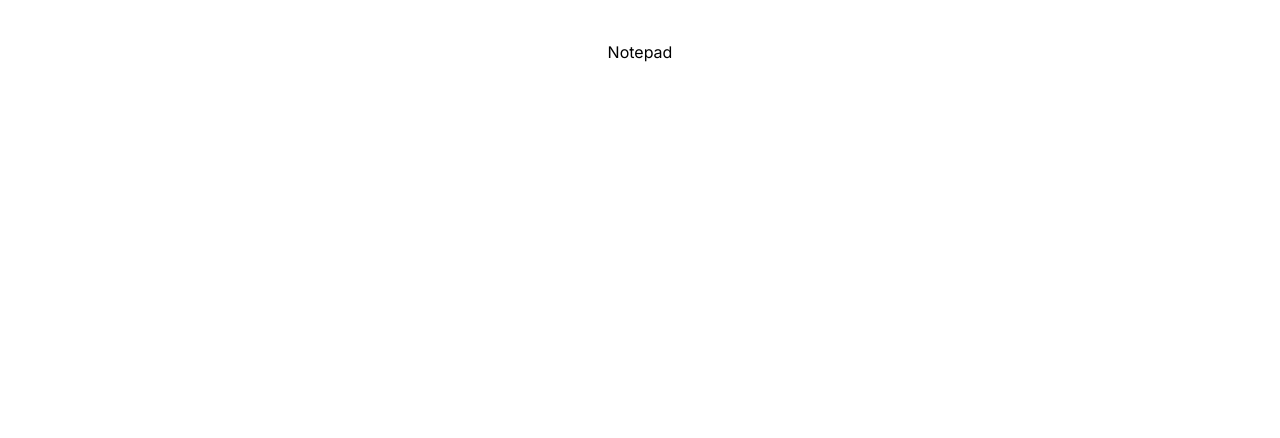
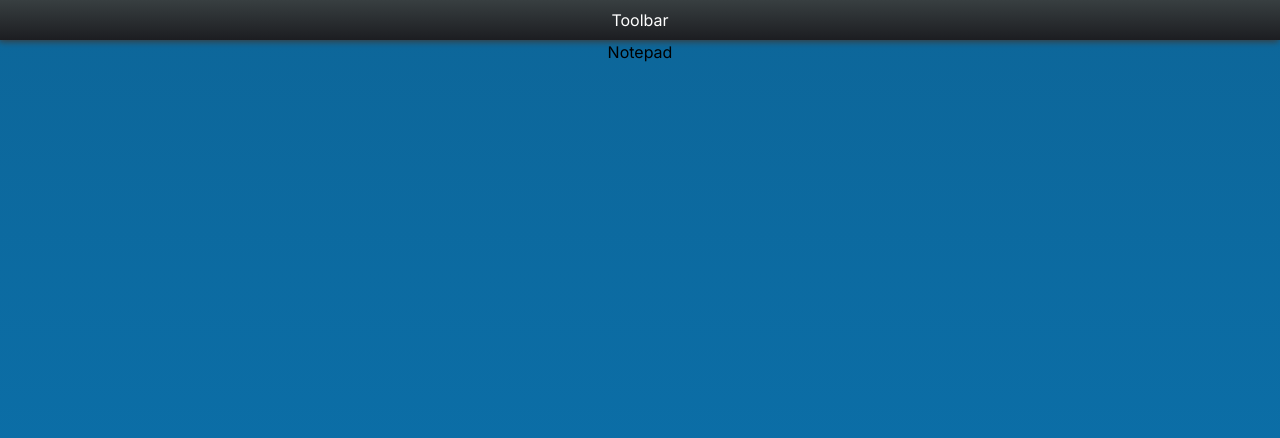
Before and after one commit to patrickgunnar/thorpad-app, a Next.js app: page / in a window 1280 px wide. Shown: the top 438 px of the page. Built offline with nearby package versions, Linux system fonts and the light colour scheme.

Commit message:
feat: added classes

```diff
--- a/tailwind.config.ts
+++ b/tailwind.config.ts
@@ -1,20 +1,29 @@
-import type { Config } from 'tailwindcss'
+import type { Config } from "tailwindcss";
 
 const config: Config = {
     content: [
-    './src/pages/**/*.{js,ts,jsx,tsx,mdx}',
-    './src/components/**/*.{js,ts,jsx,tsx,mdx}',
-    './src/app/**/*.{js,ts,jsx,tsx,mdx}',
+        "./src/pages/**/*.{js,ts,jsx,tsx,mdx}",
+        "./src/components/**/*.{js,ts,jsx,tsx,mdx}",
+        "./src/app/**/*.{js,ts,jsx,tsx,mdx}",
     ],
     theme: {
         extend: {
             backgroundImage: {
-        'gradient-radial': 'radial-gradient(var(--tw-gradient-stops))',
-        'gradient-conic':
-          'conic-gradient(from 180deg at 50% 50%, var(--tw-gradient-stops))',
+                "gradient-radial": "radial-gradient(var(--tw-gradient-stops))",
+                "gradient-conic": "conic-gradient(from 180deg at 50% 50%, var(--tw-gradient-stops))",
+				"background-thorpad": "linear-gradient(to top, var(--colour--001) 0%, var(--colour--002) 100%)",
+				"background-toolbar": "linear-gradient(to top, var(--colour--003) 0%, var(--colour--004) 100%)",
+				"background-notepad": "linear-gradient(to top, var(--colour--005) 0%, var(--colour--006) 100%)"
             },
+			dropShadow: {
+				"ds-001": "-1px 2px 3px var(--colour--004)",
+			},
+			borderRadius: {
+				"notepad": "12px"
+			}
         },
     },
     plugins: [],
-}
-export default config
+};
+
+export default config;
```
Lines whose indentation alone changed are shown as unchanged.
